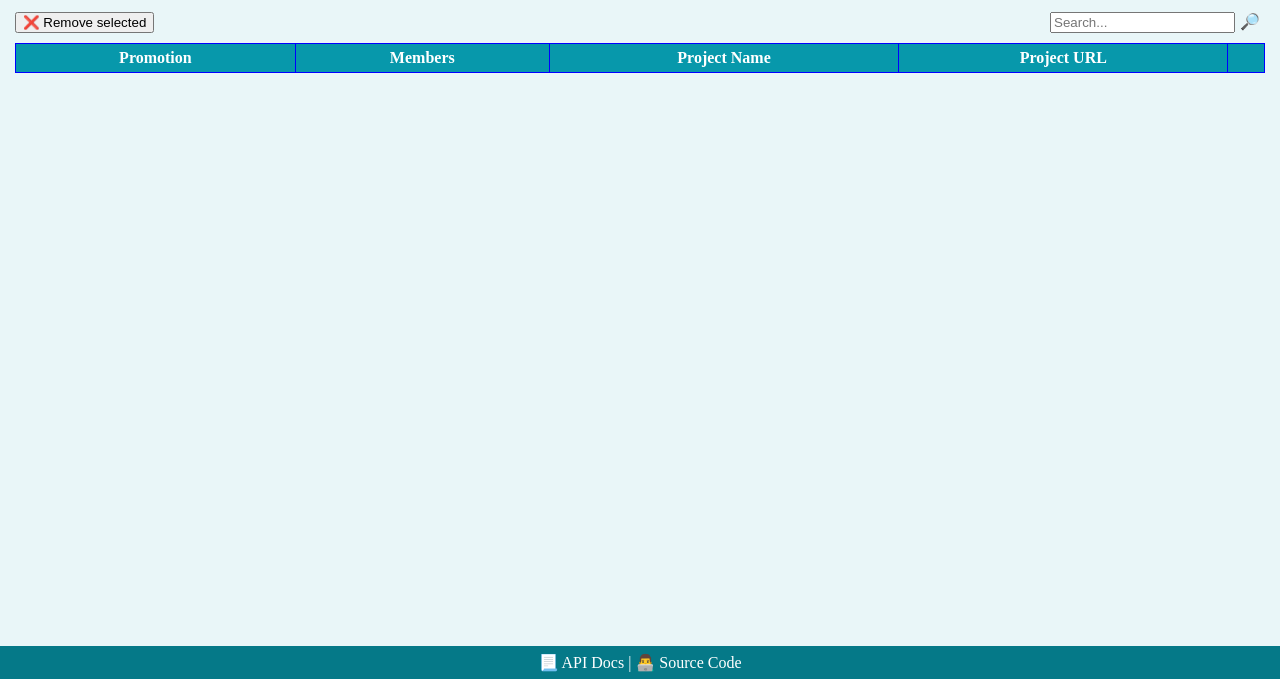
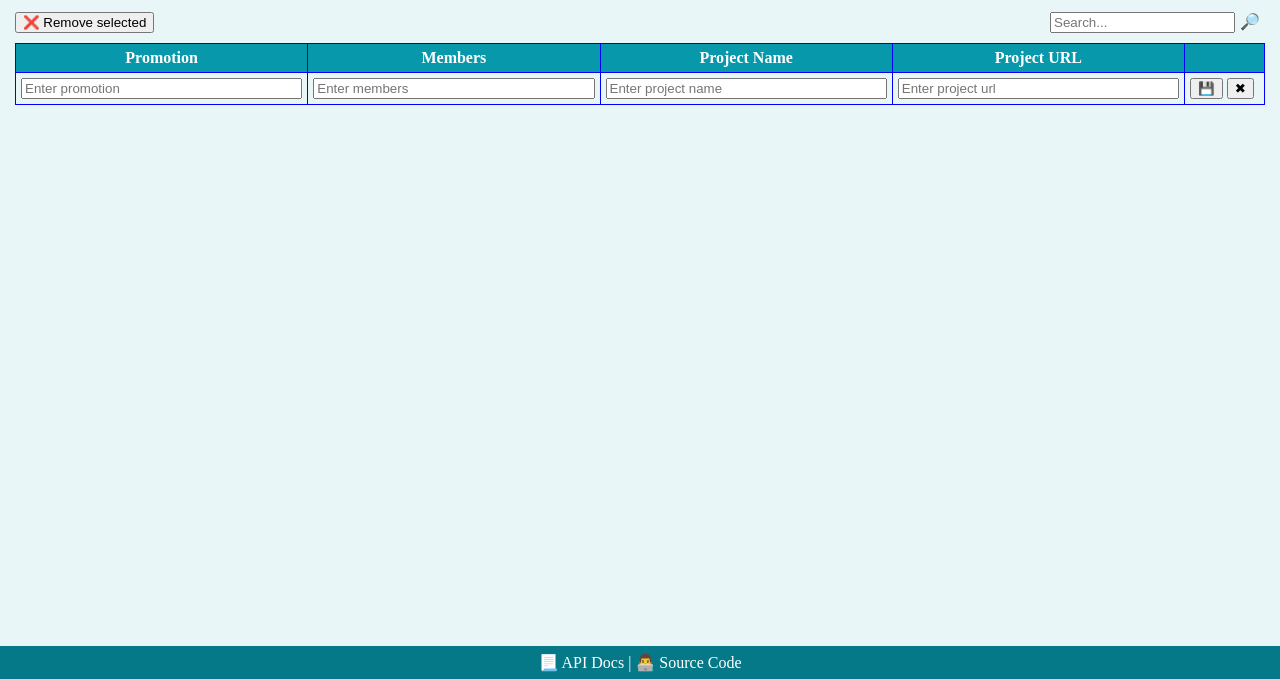
Before and after one commit to sabovoichita/teams-networking, a website built with webpack: page src/index.html in a window 1280 px wide. Shown: the part 121-800 px from the top of the page. Built offline with nearby package versions, Linux system fonts and the light colour scheme; files whose address does not match are found by name.

Commit message:
static form for create team

```diff
--- a/src/index.html
+++ b/src/index.html
@@ -25,7 +25,15 @@
         <input type="search" name="search" id="search" placeholder="Search..." />
         <label for="search">🔎</label>
       </div>
+      <form action="secretary.html" method="get">
         <table id="teamsTable">
+          <colgroup>
+            <col span="1" />
+            <col span="1" />
+            <col span="1" />
+            <col span="1" />
+            <col span="1" style="width: 80px" />
+          </colgroup>
           <thead>
             <tr>
               <th>Promotion</th>
@@ -36,7 +44,25 @@
             </tr>
           </thead>
           <tbody></tbody>
+          <tfoot>
+            <tr>
+              <td>
+                <input required type="text" name="promotion" id="promotion" placeholder="Enter promotion" />
+              </td>
+              <td>
+                <input required type="text" name="members" id="members" placeholder="Enter members" />
+              </td>
+              <td>
+                <input required type="text" name="name" id="projectName" placeholder="Enter project name" />
+              </td>
+              <td>
+                <input required type="text" name="url" id="url" placeholder="Enter project url" />
+              </td>
+              <td><button type="submit">💾</button> <button type="reset">✖</button></td>
+            </tr>
+          </tfoot>
         </table>
+      </form>
     </section>
 
     <footer>📃 API Docs | 👨‍💻 Source Code</footer>
--- a/src/style.css
+++ b/src/style.css
@@ -84,3 +84,9 @@ footer {
 #teamsTable tr:nth-child(even) {
   background-color: #f2f2f2;
 }
+#teamsTable input {
+  width: 100%;
+}
+#teamsTable tfoot input:not([type="image" i]) {
+  box-sizing: border-box;
+}
```
Lines whose indentation alone changed are shown as unchanged.
